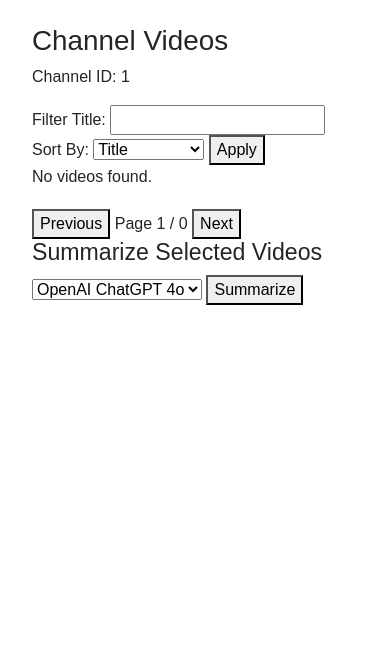
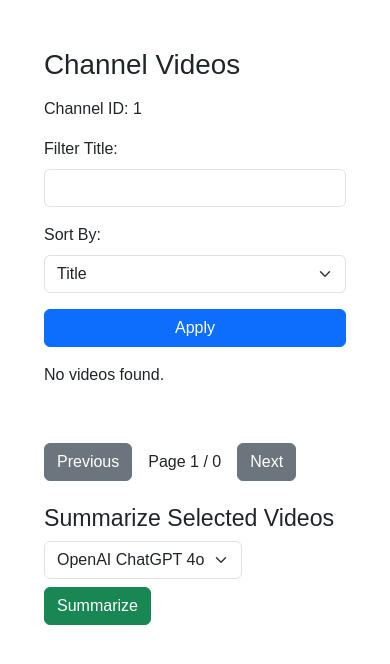
Before and after one commit to satishsurath/summarizeme.io, a Flask app: page /videos/1 in a window 390 px wide. Shown: the part 76-740 px from the top of the page. Run offline with Flask 3, Linux system fonts and the light colour scheme; data that the repository does not hold is empty; parts of the project's set-up code (start-up, migrations or seed data) failed here and were passed over; some libraries are stand-ins or nearby versions.

Commit message:
Enhance video template layout for improved usability and responsiveness

```diff
--- a/static/js/videos.js
+++ b/static/js/videos.js
@@ -30,7 +30,7 @@ document.addEventListener("DOMContentLoaded", () => {
   });
 
   nextPageBtn.addEventListener("click", () => {
-      if ((currentPage * pageSize) < totalVideos) {
+    if (currentPage * pageSize < totalVideos) {
       currentPage++;
       loadVideos();
     }
@@ -91,8 +91,9 @@ document.addEventListener("DOMContentLoaded", () => {
       videosList.innerHTML = "<p>No videos found.</p>";
       return;
     }
+    // Build the table with Bootstrap classes
     let html = `
-        <table>
+      <table class="table table-hover table-striped align-middle">
         <thead>
           <tr>
             <th><input type="checkbox" id="selectAll" /> Select</th>
@@ -114,13 +115,17 @@ document.addEventListener("DOMContentLoaded", () => {
         ? `<a href="/summaries/${channelId}/ollama/${v.video_id}" target="_blank">View</a>`
         : "N/A";
 
-        // Transcript link: always assumed to exist if the video is downloaded
-        // We'll link to method=transcript
       const transcriptLink = `<a href="/summaries/${channelId}/transcript/${v.video_id}" target="_blank">View</a>`;
 
       html += `
         <tr>
-            <td><input type="checkbox" class="videoCheckbox" id="check_${v.video_id}" /></td>
+          <td>
+            <input
+              type="checkbox"
+              class="form-check-input videoCheckbox"
+              id="check_${v.video_id}"
+            />
+          </td>
           <td>${v.title}</td>
           <td>${v.upload_date}</td>
           <td>${openaiLink}</td>
@@ -131,6 +136,7 @@ document.addEventListener("DOMContentLoaded", () => {
     });
     html += "</tbody></table>";
     videosList.innerHTML = html;
+
     // Add event listener for "Select All" checkbox
     const selectAllCheckbox = document.getElementById("selectAll");
     const videoCheckboxes = document.querySelectorAll(".videoCheckbox");
--- a/templates/videos.html
+++ b/templates/videos.html
@@ -1,43 +1,69 @@
 {% extends "layout.html" %}
 {% block content %}
-<h1>Channel Videos</h1>
+<div class="container my-4">
+  <h1 class="mb-3">Channel Videos</h1>
   <p>Channel ID: {{ channel_id }}</p>
 
-<div>
-  <label for="filterInput">Filter Title:</label>
-  <input type="text" id="filterInput" />
-  <label for="sortSelect">Sort By:</label>
-  <select id="sortSelect">
+  <!-- Filter & Sort Controls -->
+  <div class="row g-3 align-items-end mb-3">
+    <div class="col-12 col-sm-6 col-md-auto">
+      <label for="filterInput" class="form-label">Filter Title:</label>
+      <input type="text" id="filterInput" class="form-control" />
+    </div>
+    <div class="col-12 col-sm-6 col-md-auto">
+      <label for="sortSelect" class="form-label">Sort By:</label>
+      <select id="sortSelect" class="form-select">
         <option value="title">Title</option>
         <option value="date">Upload Date</option>
       </select>
-  <button id="applyFilterBtn">Apply</button>
+    </div>
+    <div class="col-12 col-md-auto">
+      <button id="applyFilterBtn" class="btn btn-primary w-100 w-md-auto">Apply</button>
+    </div>
   </div>
 
-<div id="videosList"></div>
+  <!-- Videos List (table is rendered via JS) -->
+  <!-- Wrap your table in a .table-responsive for horizontal scroll on mobile -->
+  <div id="videosList" class="table-responsive"></div>
 
-<div style="margin-top:20px;">
-  <button id="prevPageBtn">Previous</button>
+  <!-- Pagination Controls -->
+  <div class="row g-3 align-items-center mt-4">
+    <div class="col-auto">
+      <button id="prevPageBtn" class="btn btn-secondary">Previous</button>
+    </div>
+    <div class="col-auto">
       <span id="pageInfo"></span>
-  <button id="nextPageBtn">Next</button>
+    </div>
+    <div class="col-auto">
+      <button id="nextPageBtn" class="btn btn-secondary">Next</button>
+    </div>
   </div>
 
-<div>
+  <!-- Summarization Section -->
+  <div class="mt-4">
     <h3>Summarize Selected Videos</h3>
-  <select id="methodSelect">
+    <div class="row g-2 mb-3">
+      <div class="col-auto">
+        <label for="methodSelect" class="visually-hidden">Summarization Method</label>
+        <select id="methodSelect" class="form-select">
           <option value="openai">OpenAI ChatGPT 4o</option>
           <option value="ollama">Ollama LLaMA 3.2</option>
         </select>
-  <button id="summarizeBtn">Summarize</button>
-
+      </div>
+      <div class="col-auto">
+        <button id="summarizeBtn" class="btn btn-success">Summarize</button>
+      </div>
+    </div>
     <div id="summaryStatus"></div>
   </div>
+</div>
 
+<!-- Pass channel_id into your JS -->
 <script>
   const channelId = "{{ channel_id }}";
 </script>
 
-<!-- We can use marked.min.js for additional front-end Markdown usage if desired -->
+<!-- Optional: marked.min.js if you use Markdown on the frontend -->
 <script src="{{ url_for('static', filename='marked.min.js') }}"></script>
 <script src="{{ url_for('static', filename='js/videos.js') }}"></script>
 {% endblock %}
```
Lines whose indentation alone changed are shown as unchanged.
